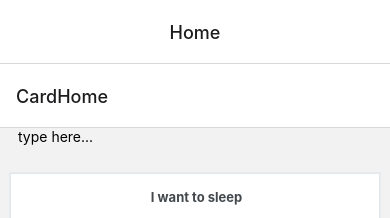
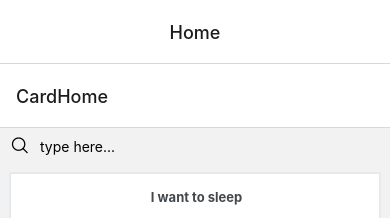
Before and after one commit to snitchyang/life-logger, a React Native app: screen / in a window 390 px wide. Shown: the top 218 px of the page. Built offline with nearby package versions, Linux system fonts and the light colour scheme.

Commit message:
个人主页部分

```diff
--- a/App.js
+++ b/App.js
@@ -18,8 +18,9 @@ import theme from "./theme.json";
 import { DiaryCard } from "./src/components/Diary/DiaryCard";
 import { DetailedPage } from "./src/components/Diary/DiaryDetail";
 import { diaryStyleSheet } from "./src/components/Diary/DiaryStyleSheet";
-import { diaries } from "./src/data/data";
+import { diaries, users } from "./src/data/data";
 import { useState } from "react";
+import { UserInfo } from "./src/components/SideBar/UserInfo/UserInfo";
 
 const bottomNavigator = createBottomTabNavigator();
 
@@ -87,10 +88,14 @@ function Homepage({ navigation }) {
 
   return (
     <View style={{ flex: 1 }}>
-      <View style={{ flex: 1, maxHeight: 30 }}>
+      <View style={{ flex: 1, maxHeight: 30, flexDirection: "row" }}>
+        <Ionicons
+          name="search-outline"
+          size={20}
+          style={{ marginLeft: 10, marginTop: 6 }}
+        ></Ionicons>
         <TextInput
-          id="searchInput"
-          style={{ paddingLeft: 18 }}
+          style={{ marginLeft: 10, marginTop: 6 }}
           autoCorrect={false}
           onChangeText={(text) => FilterFun(text)}
           placeholder="type here..."
@@ -100,7 +105,11 @@ function Homepage({ navigation }) {
       <View style={{ flex: 10, minHeight: 200 }}>
         <ScrollView style={{ flex: 1 }}>
           <View
-            style={{ flex: 1, alignItems: "center", justifyContent: "center" }}
+            style={{
+              flex: 1,
+              alignItems: "center",
+              justifyContent: "center",
+            }}
           >
             {filterData.map((item) => (
               <View
@@ -138,9 +147,9 @@ function ContentPage() {
 
 function PlanPage() {
   return (
-    <View style={{ flex: 1, alignItems: "center", justifyContent: "center" }}>
-      <Text>this is the plan page</Text>
-    </View>
+    // <View style={{ flex: 1, alignItems: "center", justifyContent: "center" }}>
+    <UserInfo user={users[0]} />
+    // </View>
   );
 }
 
--- a/src/components/Diary/DiaryTags.tsx
+++ b/src/components/Diary/DiaryTags.tsx
@@ -8,12 +8,9 @@ interface DiaryTags {
 }
 
 export const DiaryTags = ({ id, tag_name }: DiaryTags) => {
-  const Id = "tag" + id.toString();
   return (
     <View style={diaryStyleSheet.tagsContainer}>
-      <Text id={Id} style={diaryStyleSheet.tagsText}>
-        {"# " + tag_name}
-      </Text>
+      <Text style={diaryStyleSheet.tagsText}>{"# " + tag_name}</Text>
     </View>
   );
 };
--- a/src/data/data.ts
+++ b/src/data/data.ts
@@ -11,8 +11,10 @@ export const users: IUser[] = [
     id: 1,
     name: "Alice",
     profile: "profile",
-    profilePicture: "profilePicture",
+    profilePicture: "https://randomuser.me/api/portraits/men/36.jpg",
+    school: "Fudan University",
     phoneNumber: 123,
+    gender: 1,
     friends: [],
     diary: [],
     posts: [],
@@ -23,7 +25,9 @@ export const users: IUser[] = [
     name: "Bob",
     profile: "profile",
     profilePicture: "profilePicture",
+    school: "Fudan University",
     phoneNumber: 123,
+    gender: 0,
     friends: [],
     diary: [],
     posts: [],
```
Also changed, not shown: src/interface.ts (+6 -5 lines), 1 other file (tests, documents, lock files or other folders).
